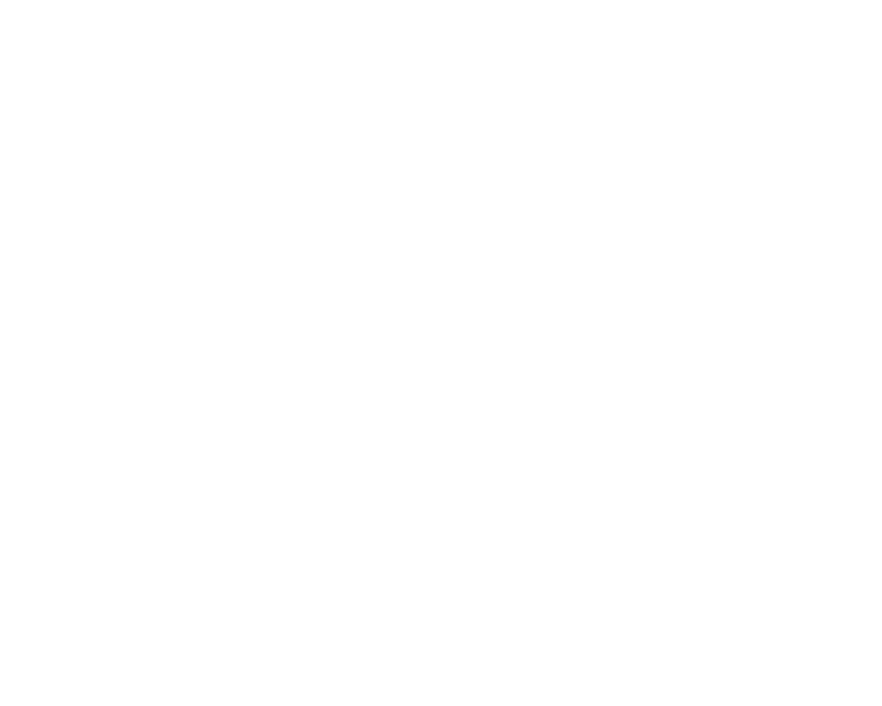
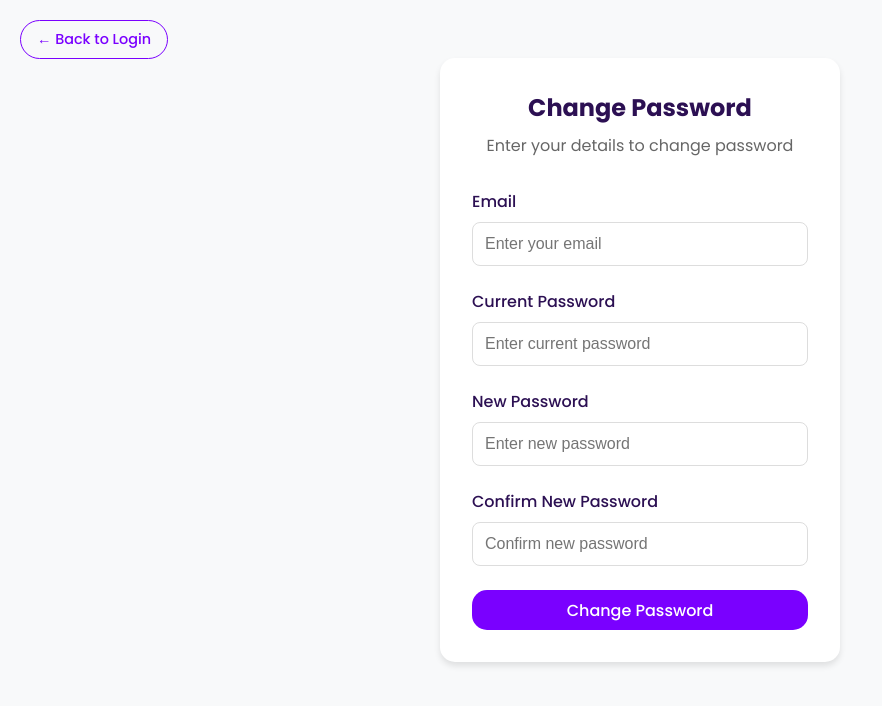
Before and after one commit to AkashWissen1/HolidayHub-Frontend, a React (Vite) app in the folder HolidayHub-Frontend/: page /change-password in a window 1280 px wide. Before the commit this address had no page. Shown: the top 706 px of the page, without its empty margins (0-882 px from the left). Built offline with nearby package versions, Linux system fonts and the light colour scheme.

Commit message:
Change password

```diff
--- a/HolidayHub-Frontend/src/App.jsx
+++ b/HolidayHub-Frontend/src/App.jsx
@@ -1,6 +1,8 @@
 import { BrowserRouter as Router, Routes, Route } from 'react-router-dom';
 import Home from './pages/Home';
 import Login from './pages/Login';
+import ForgotPassword from './pages/ForgotPassword';
+import ChangePassword from './pages/ChangePassword';
 import HRDashboard from './pages/hr/Dashboard';
 import ClientManagement from './pages/hr/ClientManagement'; // Import ClientManagement page
 import AdminDashboard from './pages/admin/Dashboard';
@@ -15,6 +17,8 @@ function App() {
         <Routes>
           <Route path="/" element={<Home />} />
           <Route path="/login" element={<Login />} />
+          <Route path="/forgot-password" element={<ForgotPassword />} />
+          <Route path="/change-password" element={<ChangePassword />} />
           <Route
             path="/hr/dashboard"
             element={
--- a/HolidayHub-Frontend/src/components/DashboardHeader.jsx
+++ b/HolidayHub-Frontend/src/components/DashboardHeader.jsx
@@ -13,6 +13,10 @@ const DashboardHeader = () => {
     localStorage.removeItem('employeeId');
     localStorage.removeItem('clientId');
     navigate('/login');
+  };
+
+  const handleChangePassword = () => {
+    navigate('/change-password');
   };
 
   return (
@@ -35,6 +39,7 @@ const DashboardHeader = () => {
           </button>
           <div className="dropdown-content">
             <a href="/profile">View Profile</a>
+            <a onClick={handleChangePassword}>Change Password</a>
             <a onClick={handleLogout}>Logout</a>
           </div>
         </div>
--- /dev/null
+++ b/HolidayHub-Frontend/src/pages/ChangePassword.jsx
@@ -0,0 +1,167 @@
+import React, { useState } from 'react';
+import { useNavigate } from 'react-router-dom';
+import '../styles/Login.css';
+
+const ChangePassword = () => {
+  const navigate = useNavigate();
+  const [passwordData, setPasswordData] = useState({
+    email: '',
+    oldPassword: '',
+    newPassword: '',
+    confirmPassword: ''
+  });
+  const [errors, setErrors] = useState({});
+  const [isLoading, setIsLoading] = useState(false);
+
+  const handleBack = () => {
+    navigate('/login');
+  };
+
+  const validateForm = () => {
+    const newErrors = {};
+
+    if (!passwordData.email.trim()) {
+      newErrors.email = 'Email is required';
+    }
+
+    if (!passwordData.oldPassword.trim()) {
+      newErrors.oldPassword = 'Current password is required';
+    }
+
+    if (!passwordData.newPassword.trim()) {
+      newErrors.newPassword = 'New password is required';
+    } else if (passwordData.newPassword.length < 6) {
+      newErrors.newPassword = 'Password must be at least 6 characters';
+    }
+
+    if (passwordData.newPassword !== passwordData.confirmPassword) {
+      newErrors.confirmPassword = 'Passwords do not match';
+    }
+
+    setErrors(newErrors);
+    return Object.keys(newErrors).length === 0;
+  };
+
+  const handleChange = (e) => {
+    const { name, value } = e.target;
+    setPasswordData(prev => ({
+      ...prev,
+      [name]: value
+    }));
+  };
+
+  const handleSubmit = async (e) => {
+    e.preventDefault();
+    if (!validateForm()) return;
+
+    setIsLoading(true);
+    try {
+      const response = await fetch('http://localhost:8083/auth/changepassword', {
+        method: 'PUT',
+        headers: {
+          'Content-Type': 'application/json',
+        },
+        body: JSON.stringify({
+          email: passwordData.email,
+          oldPassword: passwordData.oldPassword,
+          newPassword: passwordData.newPassword
+        }),
+      });
+
+      if (response.ok) {
+        const message = await response.text();
+        alert(message);
+        navigate('/login');
+      } else {
+        const errorMessage = await response.text();
+        setErrors({ api: errorMessage });
+      }
+    } catch (error) {
+      setErrors({ api: 'Network error. Please try again.' });
+    } finally {
+      setIsLoading(false);
+    }
+  };
+
+  return (
+    <div className="login-container">
+      <button onClick={handleBack} className="back-btn">
+        ← Back to Login
+      </button>
+      <div className="login-card">
+        <h2>Change Password</h2>
+        <p className="subtitle">Enter your details to change password</p>
+
+        <form onSubmit={handleSubmit} className="login-form">
+          <div className="form-group">
+            <label htmlFor="email">Email</label>
+            <input
+              type="email"
+              id="email"
+              name="email"
+              value={passwordData.email}
+              onChange={handleChange}
+              className={errors.email ? 'error' : ''}
+              placeholder="Enter your email"
+            />
+            {errors.email && <span className="error-message">{errors.email}</span>}
+          </div>
+
+          <div className="form-group">
+            <label htmlFor="oldPassword">Current Password</label>
+            <input
+              type="password"
+              id="oldPassword"
+              name="oldPassword"
+              value={passwordData.oldPassword}
+              onChange={handleChange}
+              className={errors.oldPassword ? 'error' : ''}
+              placeholder="Enter current password"
+            />
+            {errors.oldPassword && <span className="error-message">{errors.oldPassword}</span>}
+          </div>
+
+          <div className="form-group">
+            <label htmlFor="newPassword">New Password</label>
+            <input
+              type="password"
+              id="newPassword"
+              name="newPassword"
+              value={passwordData.newPassword}
+              onChange={handleChange}
+              className={errors.newPassword ? 'error' : ''}
+              placeholder="Enter new password"
+            />
+            {errors.newPassword && <span className="error-message">{errors.newPassword}</span>}
+          </div>
+
+          <div className="form-group">
+            <label htmlFor="confirmPassword">Confirm New Password</label>
+            <input
+              type="password"
+              id="confirmPassword"
+              name="confirmPassword"
+              value={passwordData.confirmPassword}
+              onChange={handleChange}
+              className={errors.confirmPassword ? 'error' : ''}
+              placeholder="Confirm new password"
+            />
+            {errors.confirmPassword && <span className="error-message">{errors.confirmPassword}</span>}
+          </div>
+
+          {errors.api && <div className="api-error">{errors.api}</div>}
+
+          <button
+            type="submit"
+            className="login-btn"
+            disabled={isLoading}
+          >
+            {isLoading ? 'Processing...' : 'Change Password'}
+          </button>
+        </form>
+      </div>
+    </div>
+  );
+};
+
+export default ChangePassword;
--- /dev/null
+++ b/HolidayHub-Frontend/src/pages/ForgotPassword.jsx
@@ -0,0 +1,105 @@
+import React, { useState } from 'react';
+import { useNavigate } from 'react-router-dom';
+import '../styles/Login.css';
+
+const ForgotPassword = () => {
+  const navigate = useNavigate();
+  const [email, setEmail] = useState('');
+  const [errors, setErrors] = useState({});
+  const [isLoading, setIsLoading] = useState(false);
+  const [successMessage, setSuccessMessage] = useState('');
+
+  const handleBack = () => {
+    navigate('/login');
+  };
+
+  const validateEmail = (email) => {
+    return email.match(/^[^\s@]+@[^\s@]+\.[^\s@]+$/);
+  };
+
+  const validateForm = () => {
+    const newErrors = {};
+    if (!email.trim()) {
+      newErrors.email = 'Email is required';
+    } else if (!validateEmail(email)) {
+      newErrors.email = 'Please enter a valid email address';
+    }
+    setErrors(newErrors);
+    return Object.keys(newErrors).length === 0;
+  };
+
+  const handleSubmit = async (e) => {
+    e.preventDefault();
+    if (!validateForm()) return;
+
+    setIsLoading(true);
+    try {
+      const response = await fetch('http://localhost:8083/auth/forgetpassword', {
+        method: 'POST',
+        headers: {
+          'Content-Type': 'application/json',
+        },
+        body: JSON.stringify({ email }),
+      });
+
+      if (response.ok) {
+        const message = await response.text();
+        setSuccessMessage(message);
+        setTimeout(() => navigate('/login'), 3000);
+      } else {
+        const errorMessage = await response.text();
+        setErrors({ api: errorMessage });
+      }
+    } catch (error) {
+      setErrors({ api: 'Network error. Please try again.' });
+    } finally {
+      setIsLoading(false);
+    }
+  };
+
+  return (
+    <div className="login-container">
+      <button onClick={handleBack} className="back-btn">
+        ← Back to Login
+      </button>
+      <div className="login-card">
+        <h2>Forgot Password</h2>
+        <p className="subtitle">Enter your email to reset your password</p>
+
+        {successMessage && (
+          <div className="success-message">
+            {successMessage}
+          </div>
+        )}
+
+        <form onSubmit={handleSubmit} className="login-form">
+          <div className="form-group">
+            <label htmlFor="email">Email</label>
+            <input
+              type="email"
+              id="email"
+              value={email}
+              onChange={(e) => setEmail(e.target.value)}
+              className={errors.email ? 'error' : ''}
+              placeholder="Enter your email"
+              autoComplete="email"
+            />
+            {errors.email && <span className="error-message">{errors.email}</span>}
+          </div>
+
+          {errors.api && <div className="api-error">{errors.api}</div>}
+
+          <button
+            type="submit"
+            className="login-btn"
+            disabled={isLoading}
+          >
+            {isLoading ? 'Processing...' : 'Reset Password'}
+          </button>
+        </form>
+      </div>
+    </div>
+  );
+};
+
+export default ForgotPassword;
--- a/HolidayHub-Frontend/src/pages/employee/Dashboard.jsx
+++ b/HolidayHub-Frontend/src/pages/employee/Dashboard.jsx
@@ -84,6 +84,10 @@ const EmployeeDashboard = () => {
     window.location.href = "/login";
   };
 
+  const handleChangePassword = () => {
+    window.location.href = "/change-password";
+  };
+
   return (
     <div className="dashboard-container">
       {/* Header */}
@@ -103,6 +107,7 @@ const EmployeeDashboard = () => {
             </button>
             <div className="dropdown-content">
               <a onClick={() => setShowProfileOverlay(true)}>View Profile</a>
+              <a onClick={handleChangePassword}>Change Password</a>
               <a onClick={handleLogout}>Logout</a>
             </div>
           </div>
--- a/HolidayHub-Frontend/src/styles/Login.css
+++ b/HolidayHub-Frontend/src/styles/Login.css
@@ -92,6 +92,19 @@
   font-size: 1.1rem;
 }
 
+.success-message {
+  background-color: #d4edda;
+  border: 1px solid #c3e6cb;
+  border-radius: 8px;
+  padding: 12px;
+  margin-bottom: 16px;
+  color: #155724;
+  display: flex;
+  align-items: center;
+  gap: 8px;
+  font-size: 0.9rem;
+}
+
 .login-btn {
   background-color: #7a00ff;
   color: white;
```
